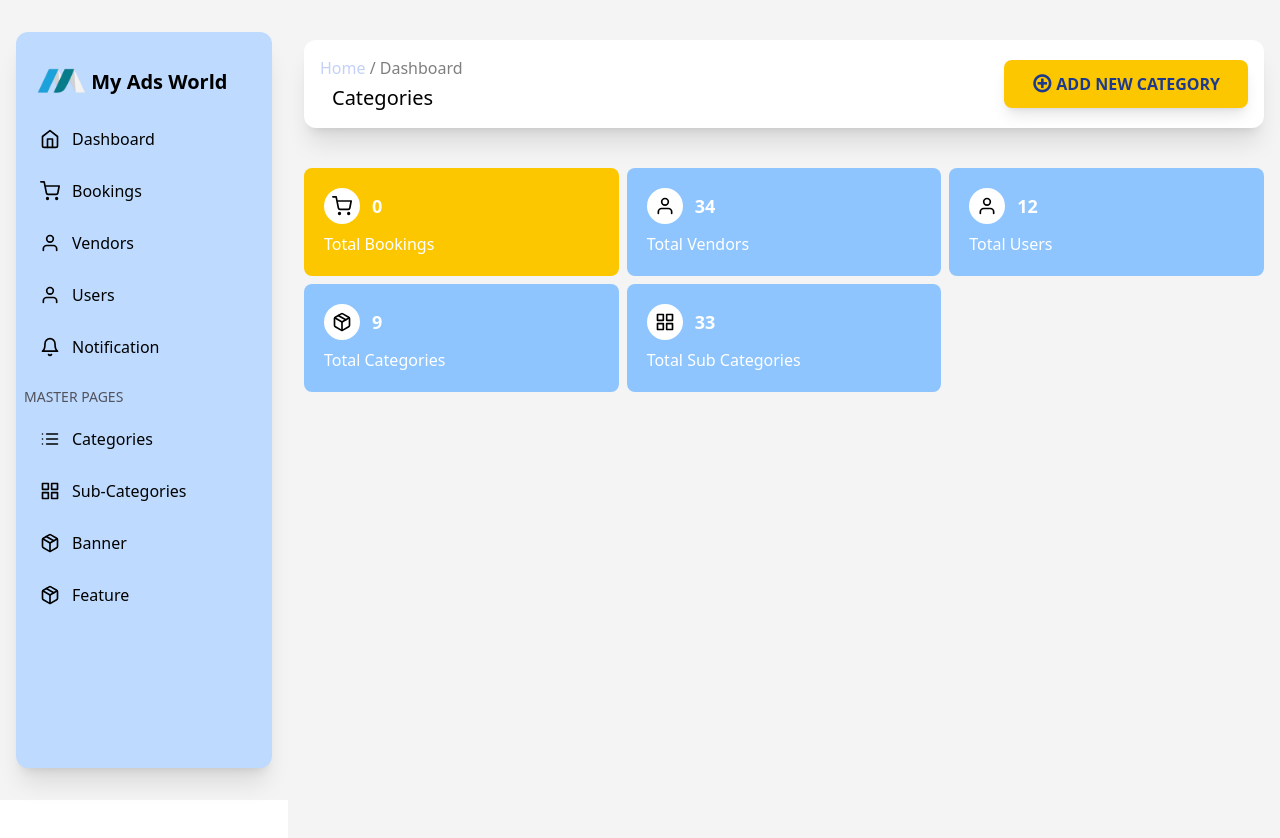
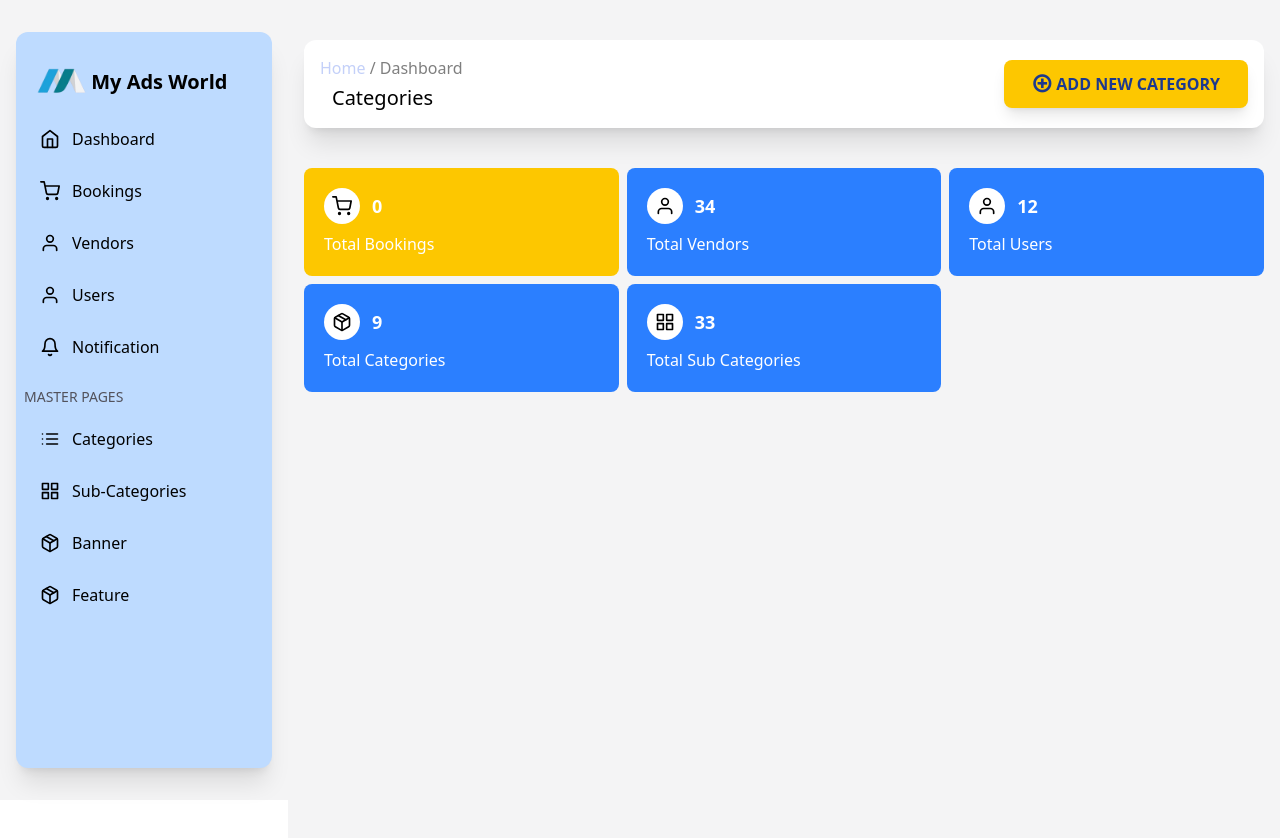
Before and after one commit to devhardik21/MyAdsWorldFrontend, a React (Vite) app: page / in a window 1280 px wide. Shown: the top 838 px of the page. Built offline with nearby package versions, Linux system fonts and the light colour scheme.

Commit message:
Some Background Updatess

```diff
--- a/src/components/DashboardCards.jsx
+++ b/src/components/DashboardCards.jsx
@@ -27,25 +27,25 @@ const DashboardCards = () => {
           icon={FiUser}
           title="Total Vendors"
           count="34"
-          color="bg-blue-300"
+          color="bg-blue-500"
         />
         <Card
           icon={FiUser}
           title="Total Users"
           count="12"
-          color="bg-blue-300"
+          color="bg-blue-500"
         />
         <Card
           icon={FiPackage}
           title="Total Categories"
           count="9"
-          color="bg-blue-300"
+          color="bg-blue-500"
         />
         <Card
           icon={FiGrid}
           title="Total Sub Categories"
           count="33"
-          color="bg-blue-300"
+          color="bg-blue-500"
         />
       </div>
     </div>
```
